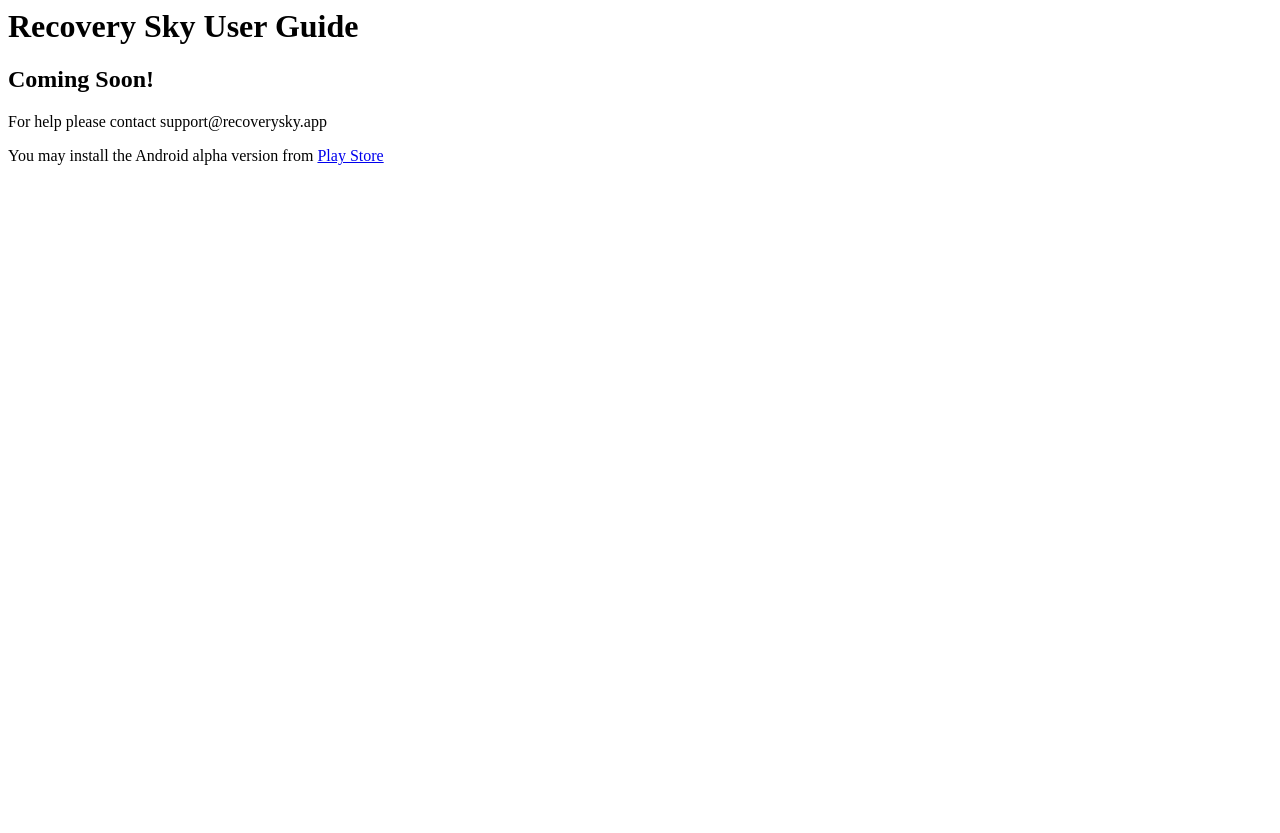
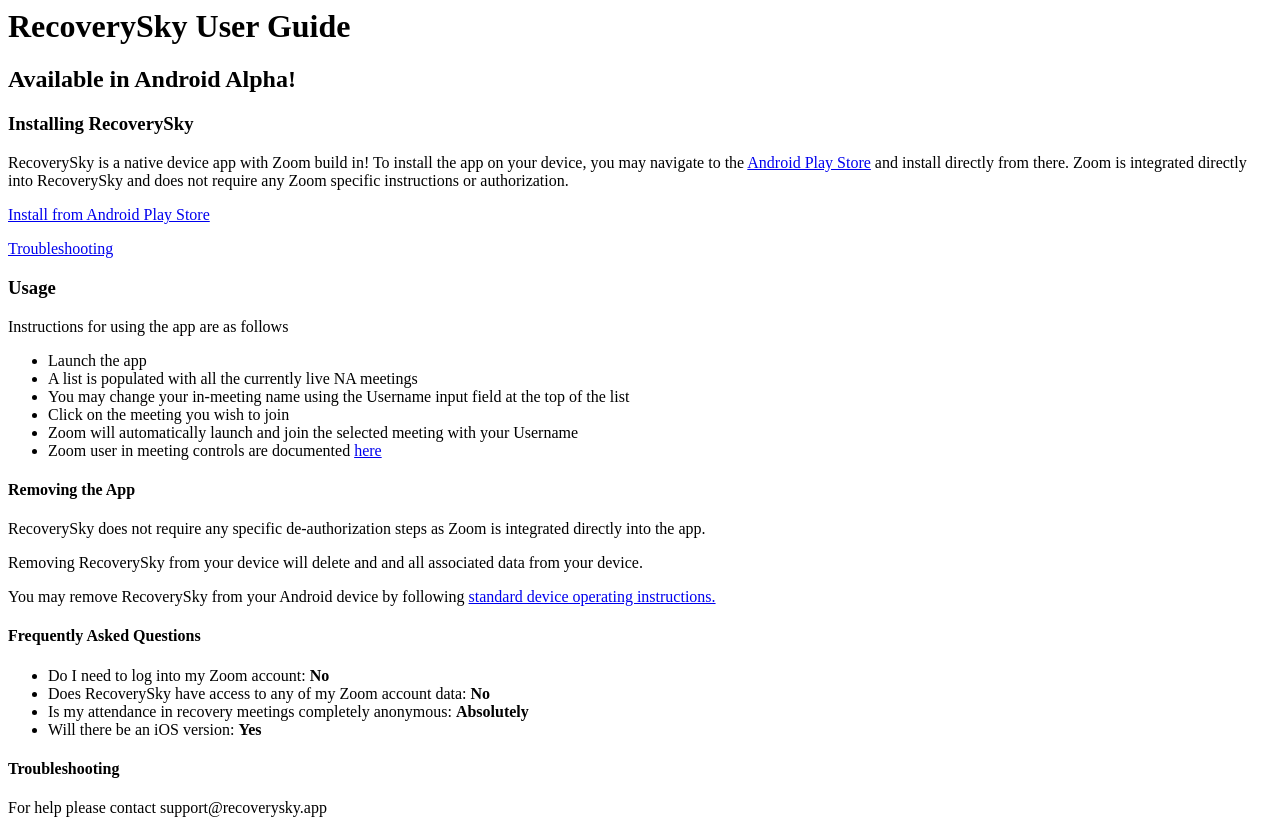
Before and after one commit to mikkimichaelis/recoverysky-www, a website: page www/user-guide.html in a window 1280 px wide. Before the commit the page ends 800 px from the top, so only its background shows below. Drawn offline with Linux system fonts and the light colour scheme.

Commit message:
updated user-guild.html

```diff
--- a/www/user-guide.html
+++ b/www/user-guide.html
@@ -1,8 +1,52 @@
 <html>
-    <body>
-        <h1>Recovery Sky User Guide</h1>
-        <h2>Coming Soon!</h2>
-        <p>For help please contact support@recoverysky.app</p>
-        <p>You may install the Android alpha version from <a href="https://play.google.com/store/apps/details?id=app.recoverysky">Play Store</a></p>
-    </body>
+
+<body>
+    <h1>RecoverySky User Guide</h1>
+    <h2>Available in Android Alpha!</h2>
+
+    <h3 id="app-add">Installing RecoverySky</h3>
+    <p>RecoverySky is a native device app with Zoom build in! To install the app on your device,
+        you may navigate to the <a href="https://play.google.com/store/apps/details?id=app.recoverysky" target="__blank">Android Play Store</a> and install directly from there. Zoom is integrated
+        directly into RecoverySky and does not require any Zoom specific instructions or authorization.</p>
+
+    <a href="https://play.google.com/store/apps/details?id=app.recoverysky" target="__blank">Install from Android Play
+        Store</a>
+    <p><a href="#troubleshooting">Troubleshooting</a></p>
+
+    <h3 id="app-usage">Usage</h3>
+    <p>Instructions for using the app are as follows</p>
+    <ul>
+        <li>Launch the app</li>
+        <li>A list is populated with all the currently live NA meetings</li>
+        <li>You may change your in-meeting name using the Username input field at the top of the list</li>
+        <li>Click on the meeting you wish to join</li>
+        <li>Zoom will automatically launch and join the selected meeting with your Username</li>
+        <li>Zoom user in meeting controls are documented <a
+                href="https://support.zoom.com/hc/en/article?id=zm_kb&sysparm_article=KB0062674#collapseAndroid"
+                target="__blank">here</a></li>
+    </ul>
+
+    <h4 id="app-remove">Removing the App</h4>
+
+    <p>RecoverySky does not require any specific de-authorization steps as Zoom is integrated directly into the app.</p>
+
+    <p>Removing RecoverySky from your device will delete and and all associated data from your device.</p>
+
+    <p>You may remove RecoverySky from your Android device by following <a
+            href="https://support.google.com/android/answer/13627402?hl=en" target="__blank">standard device operating
+            instructions.</a></p>
+
+    <h4 id="faq">Frequently Asked Questions</h4>
+    <ul>
+        <li>Do I need to log into my Zoom account:&nbsp;<b>No</b></li>
+        <li>Does RecoverySky have access to any of my Zoom account data:&nbsp;<b>No</b></li>
+        <li>Is my attendance in recovery meetings completely anonymous:&nbsp;<b>Absolutely</b></li>
+        <li>Will there be an iOS version:&nbsp;<b>Yes</b></li>
+    </ul>
+
+    <h4 id="troubleshooting">Troubleshooting</h4>
+    <p>For help please contact support@recoverysky.app</p>
+
+</body>
+
 </html>
```
